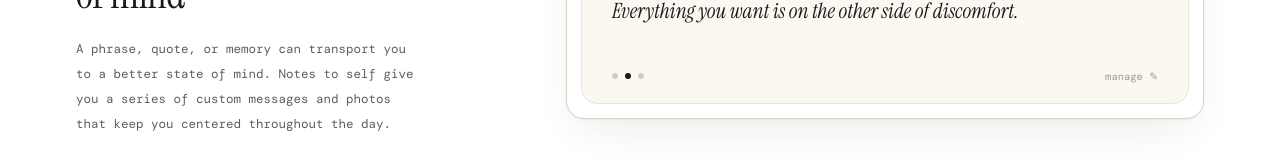
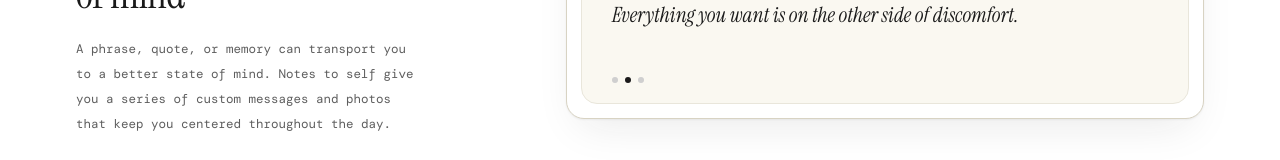
Before and after one commit to davidraybanks1/maslow-web-v2, a Next.js app: page / in a window 1280 px wide. Shown: the part 6942-7102 px from the top of the page. Built offline with nearby package versions, Linux system fonts and the light colour scheme; a web font is replaced by a local one.

Commit message:
notes card: remove manage ✎ affordance

```diff
--- a/src/app/components/HomeV2.js
+++ b/src/app/components/HomeV2.js
@@ -987,7 +987,6 @@
               <div className={s.ndots}>
                 {NOTES.map((_, j) => <span key={j} data-ndot className={j === 0 ? s.ndotOn : undefined} />)}
               </div>
-              <span>manage ✎</span>
             </div>
           </div>
         </div>
```
